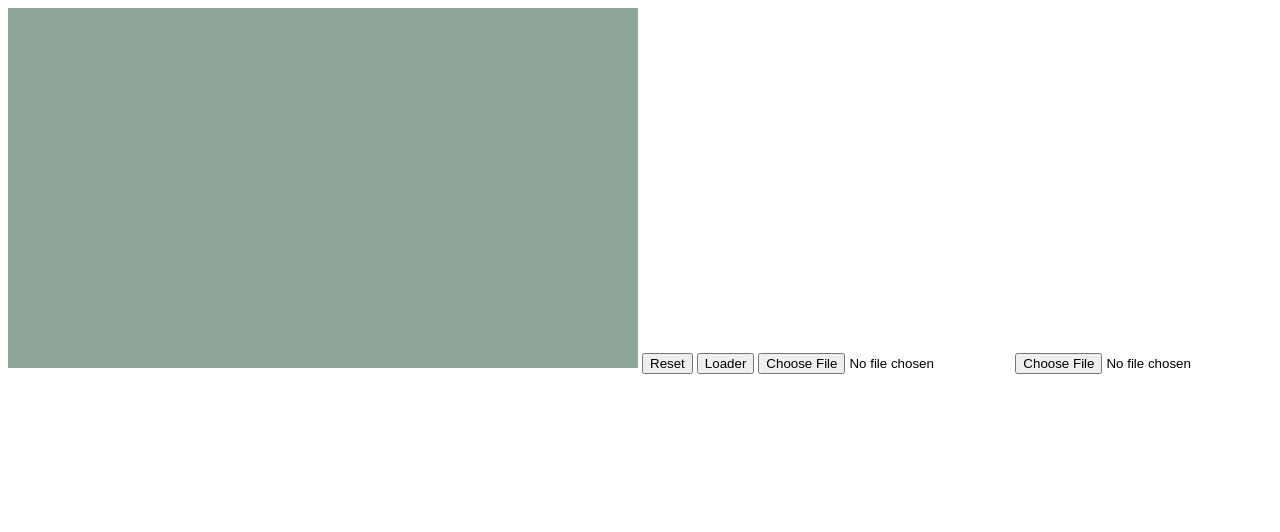
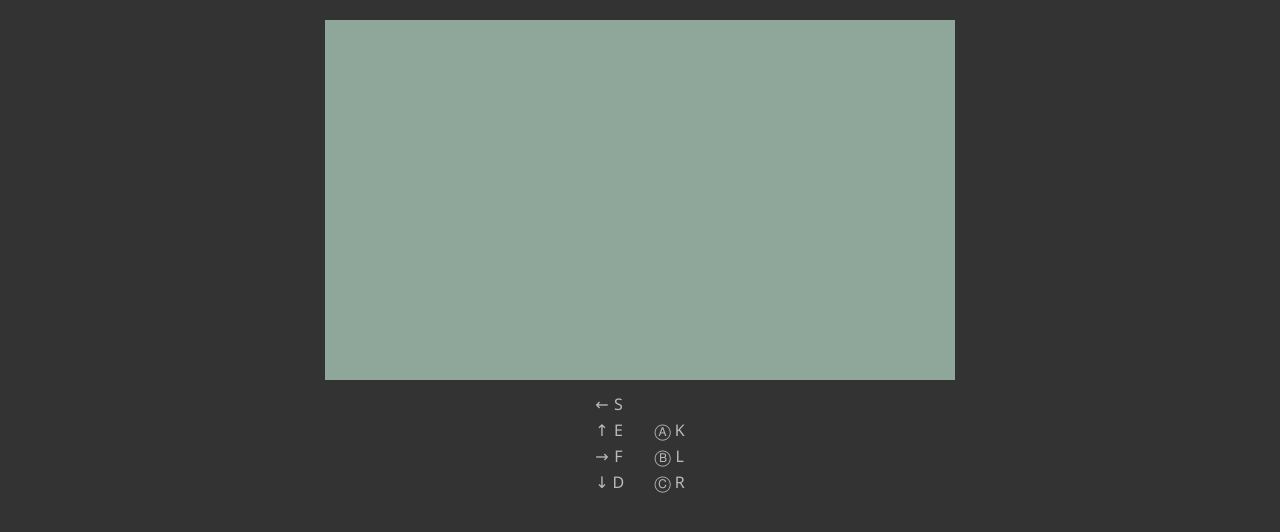
Before and after one commit to aoneill01/StaticSimbuino, a plain HTML site: page dist/index.html in a window 1280 px wide. Drawn offline with nearby package versions, Linux system fonts and the light colour scheme.

Commit message:
Load hex file from query arguments.

```diff
--- /dev/null
+++ b/dist/css/style.css
@@ -0,0 +1,34 @@
+body {
+    background-color: #333;
+    font-family: "Segoe UI", Verdana, Helvetica, Sans-Serif;
+    color: #bbb;
+}
+
+canvas {
+    display: block;
+	margin-left: auto;
+	margin-right: auto;
+	margin-top: 20px;
+	width: 630px;
+    height: 360px;
+	border: none;
+    image-rendering: pixelated;
+    image-rendering: -moz-crisp-edges;
+    image-rendering: optimize-contrast;
+    -ms-interpolation-mode: nearest-neighbor;
+}
+
+canvas:focus {
+    outline: none;
+}
+
+#directions {
+    margin-left: auto;
+	margin-right: auto;
+    text-align: center;
+}
+
+#directions table {
+    display: inline-block;
+    margin: 10px;
+}
--- a/dist/index.html
+++ b/dist/index.html
@@ -4,17 +4,60 @@
     <meta charset="utf-8" />
     <meta name="viewport" content="width=device-width" />
     <title></title>
+    <link rel="stylesheet" type="text/css" href="css/style.css">
 </head>
 <body>
-    <canvas id="canvas" tabindex="1" width="84" height="48" style="width:630px;height:360px;image-rendering:pixelated"></canvas>
-
-	<button id="reset">Reset</button>
-	<button id="loader">Loader</button>
-	<input type="file" id="hexInput">
-	<input type="file" id="imgInput">
+    <canvas id="canvas" tabindex="1" width="84" height="48"></canvas>
+    <div id="directions">
+        <table>
+            <tr>
+                <td>←</td>
+                <td>S</td>
+            </tr>
+            <tr>
+                <td>↑</td>
+                <td>E</td>
+            </tr>
+            <tr>
+                <td>→</td>
+                <td>F</td>
+            </tr>
+            <tr>
+                <td>↓</td>
+                <td>D</td>
+            </tr>
+        </table>
+        <table>
+            <tr>
+                <td>Ⓐ</td>
+                <td>K</td>
+            </tr>
+            <tr>
+                <td>Ⓑ</td>
+                <td>L</td>
+            </tr>
+            <tr>
+                <td>Ⓒ</td>
+                <td>R</td>
+            </tr>
+        </table>
+    </div>
 
     <script src="https://code.jquery.com/jquery-1.12.4.min.js" integrity="sha256-ZosEbRLbNQzLpnKIkEdrPv7lOy9C27hHQ+Xp8a4MxAQ=" crossorigin="anonymous"></script>
 
 	<script src="js/sim4web.min.js"></script>
+
+    <script>
+    "use strict";
+
+    $(function () {
+        var urlParams = new URLSearchParams(window.location.search);
+        if (urlParams.has('hex')) {
+            $.get(urlParams.get('hex'), function( data ) {
+                simulation.LoadHex(data);
+            });
+        }
+    });
+    </script>
 </body>
 </html>
```
Also changed, not shown: dist/js/sim4web.min.js, 1 other file.
